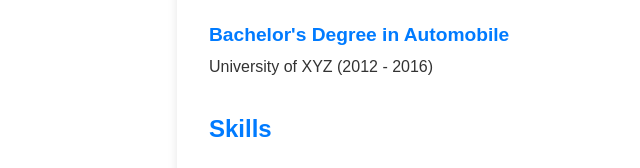
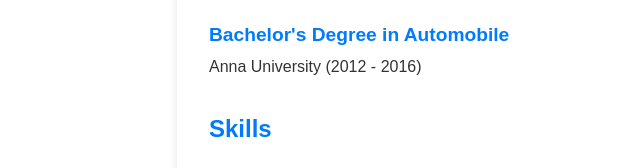
Before and after one commit to NITHISH-KUMAR-R/My-Portfolio, a plain HTML site: page index.html in a window 1280 px wide. Shown: the part 736-904 px from the top of the page, 63-703 px from the left. Drawn offline with Linux system fonts and the light colour scheme.

Commit message:
College name added

```diff
--- a/index.html
+++ b/index.html
@@ -67,7 +67,7 @@
         <ul>
           <li>
             <h3>Bachelor's Degree in Automobile</h3>
-            <p>University of XYZ (2012 - 2016)</p>
+            <p>Anna University (2012 - 2016)</p>
           </li>
         </ul>
       </section>
```
